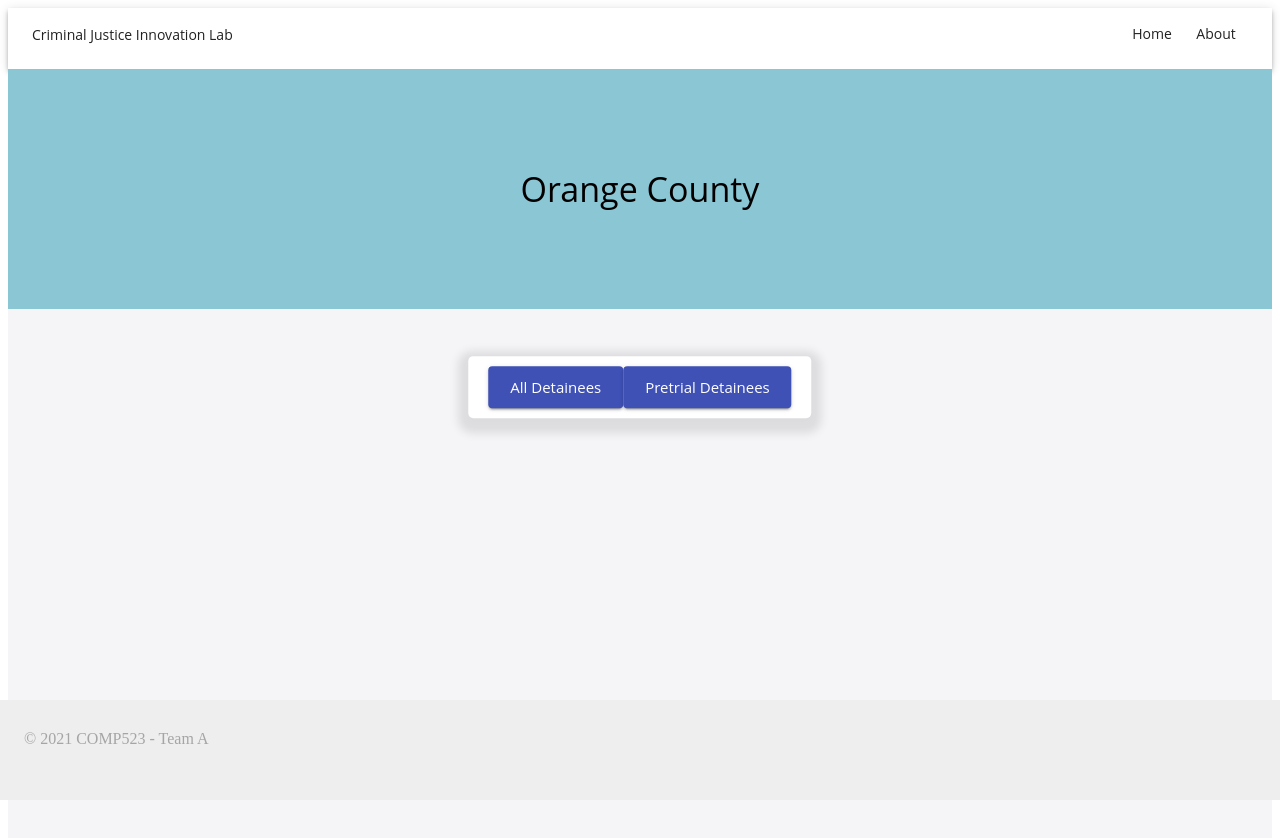
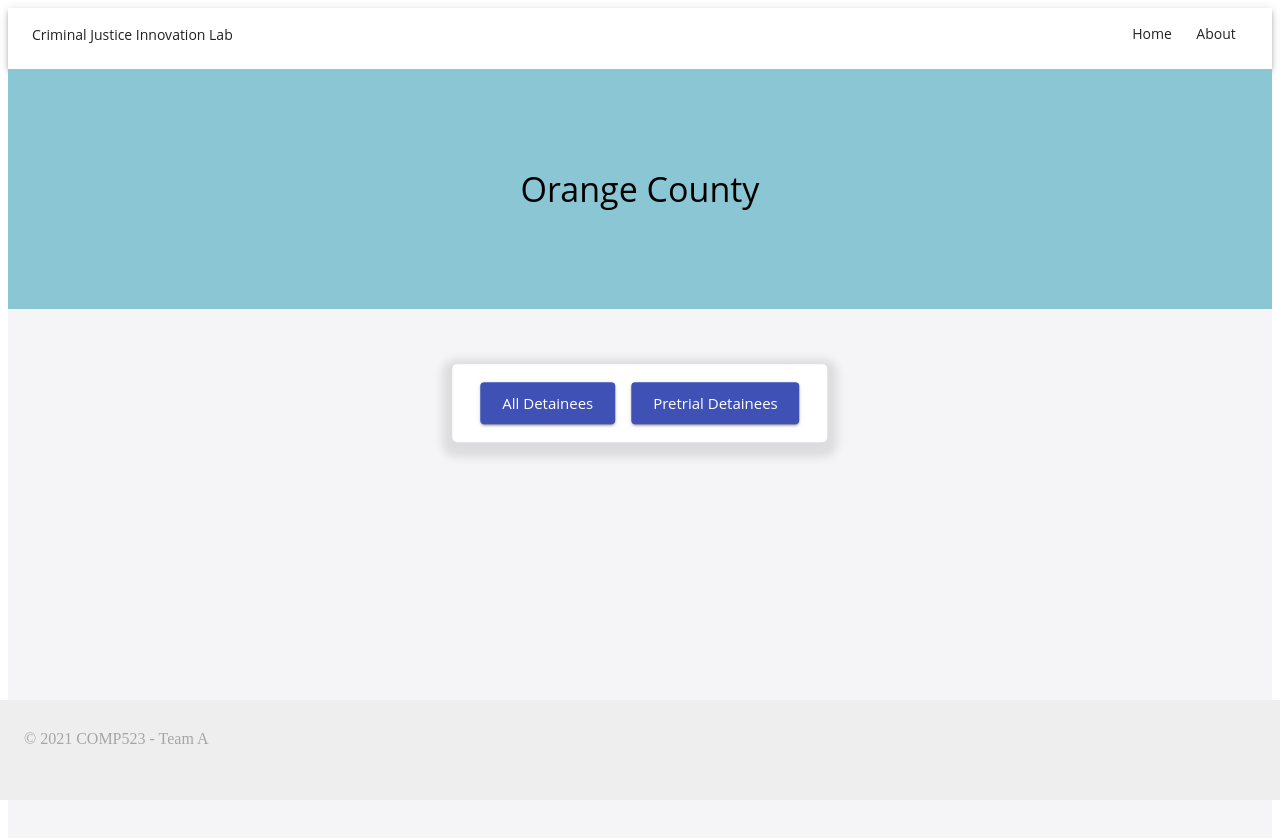
Before and after one commit to hannahgkeel/JailDashboard, a React app: page /choose in a window 1280 px wide. Shown: the top 838 px of the page. Built offline with nearby package versions, Linux system fonts and the light colour scheme.

Commit message:
added spacing

```diff
--- a/frontend/pages/Choose.js
+++ b/frontend/pages/Choose.js
@@ -5,9 +5,18 @@ import "../App.css";
 import "../styles/Home.css";
 import "../styles/Search.css";
 import { Typography, Button } from "@material-ui/core";
+import { green } from "@material-ui/core/colors";
+import { createMuiTheme, makeStyles } from '@material-ui/core/styles';
 
-class Choose extends React.Component {
-    render() {
+const useStyles = makeStyles((theme) => ({
+    margin: {
+        margin:theme.spacing(1),
+    },
+}));
+
+
+export default function Choose() {
+    const classes = useStyles();
         return (
             <div className="home pure-u-1">
                 <Header />
@@ -17,10 +26,10 @@ class Choose extends React.Component {
                         </h2>
                 </div>
                 <div className='search-div pure-u-11-12 pure-u-md-1-2 pure-g'>
-                <Button variant="contained" size="large" color="primary">
+                <Button variant="contained" size="large" color="primary" className={classes.margin}>
                 All Detainees
                 </Button>
-                <Button variant="contained" size="large" color="primary">
+                <Button variant="contained" size="large" color="primary" className={classes.margin}>
                 Pretrial Detainees
                 </Button>
                 </div>
@@ -28,5 +37,3 @@ class Choose extends React.Component {
             </div>
         )
     }
-}
-export default Choose;
```
